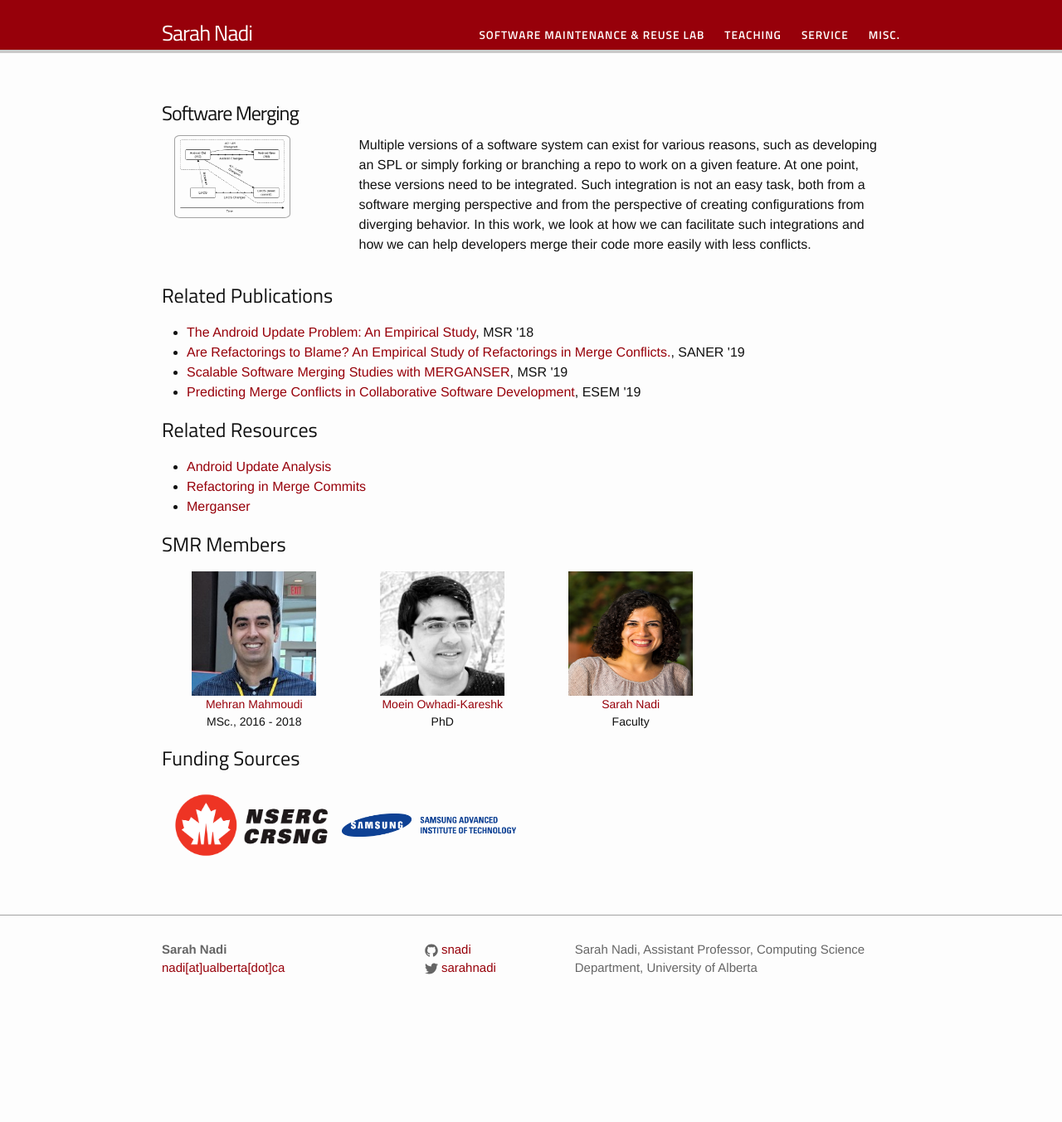
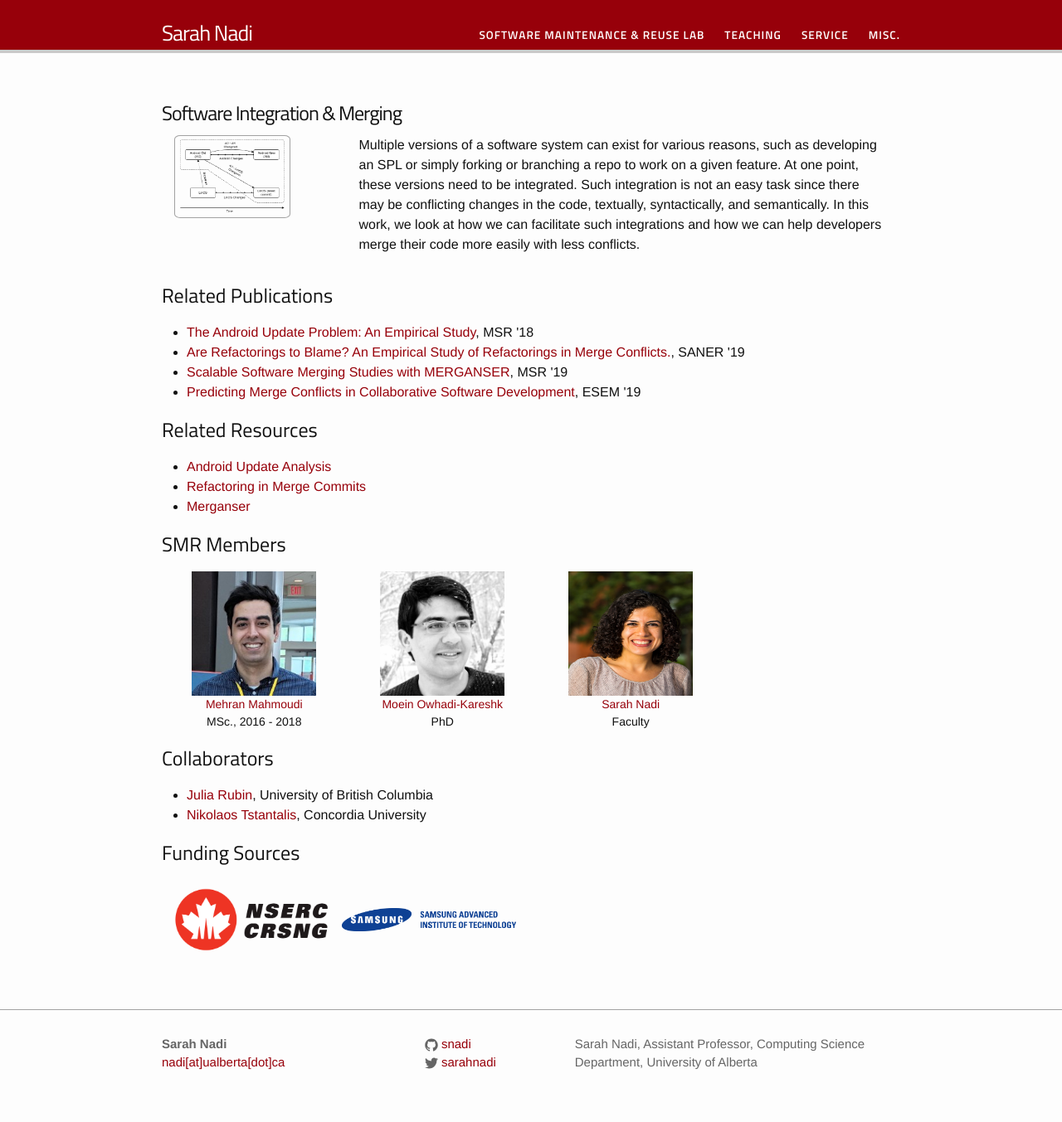
Before and after one commit to snadi/snadi.github.io, a Jekyll site: the page built from _research/2018-09-13-merging.md, in a window 1280 px wide. Shown: the whole page at 83% size. Built offline with Jekyll 4.4.1, drawn with Linux system fonts in a browser that asks for light colours; before the commit the page ends 1239 px from its top, so only the background shows below that.

```diff
--- a/Gemfile
+++ b/Gemfile
@@ -2,3 +2,4 @@
 gem 'github-pages', group: :jekyll_plugins
 gem 'jekyll-twitter-plugin'
 gem 'jekyll-relative-links'
+gem 'jekyll-scholar'
--- a/_includes/project-details.html
+++ b/_includes/project-details.html
@@ -45,6 +45,16 @@
 
 {% include filteredmembers.html project=page.key %}
 
+{% if page.collaborators %}
+
+<h2>Collaborators</h2>
+<ul>
+    {% for collaborator in page.collaborators %}
+        <li><a href="{{ collaborator.url }}">{{ collaborator.name }}</a>, {{ collaborator.affiliation }}</li>
+    {% endfor %}
+</ul>
+
+{% endif %}
 
 {% if page.funding %}
 
--- a/_research/2018-09-13-merging.md
+++ b/_research/2018-09-13-merging.md
@@ -1,12 +1,12 @@
 ---
 layout: post
-title: Software Merging
+title: Software Integration & Merging
 date: 2018-09-13 16:37:00
 permalink: /smr/sw-merging/
 group: research
 tags: current
 weight: 1
-short-desc: Multiple versions of a software system can exist for various reasons, such as developing an SPL or simply forking or branching a repo to work on a given feature. At one point, these versions need to be integrated. Such integration is not an easy task, both from a software merging perspective and from the perspective of creating configurations from diverging behavior. In this work, we look at how we can facilitate such integrations and how we can help developers merge their code more easily with less conflicts.
+short-desc: Multiple versions of a software system can exist for various reasons, such as developing an SPL or simply forking or branching a repo to work on a given feature. At one point, these versions need to be integrated. Such integration is not an easy task since there may be conflicting changes in the code, textually, syntactically, and semantically. In this work, we look at how we can facilitate such integrations and how we can help developers merge their code more easily with less conflicts.
 long-desc:
 related-urls:
 key: sw-merging
@@ -26,6 +26,14 @@
    - name: Samsung Global Research Outreach Program
      link: http://www.sait.samsung.co.kr/saithome/about/collabo_overview.do
      img: /resources/images/samsung.png
+collaborators:
+   - name: Julia Rubin
+     affiliation: University of British Columbia
+     url: http://www.ece.ubc.ca/~mjulia/
+   - name: Nikolaos Tstantalis
+     affiliation: Concordia University
+     url: https://users.encs.concordia.ca/~nikolaos/
+
 ---
 
 {% include project-details.html page=page %}
```
Also changed, not shown: _staff/RyanShukla.md (+1 -1 lines), 3 other files.
